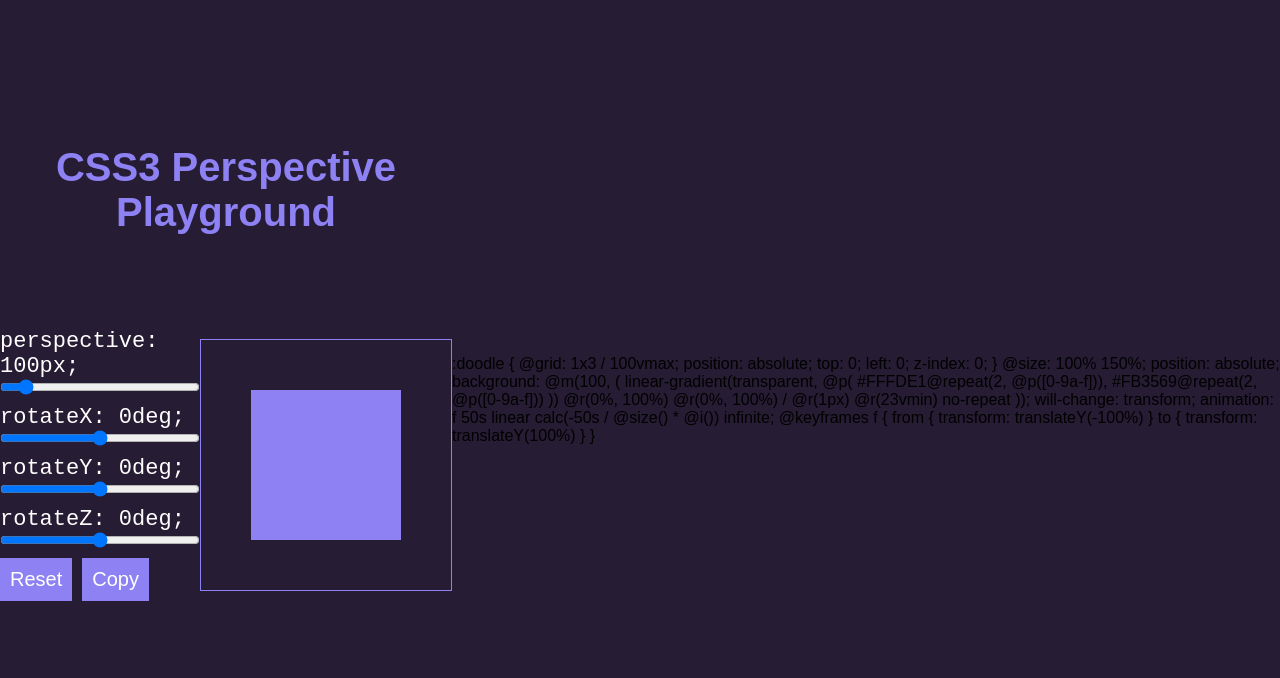
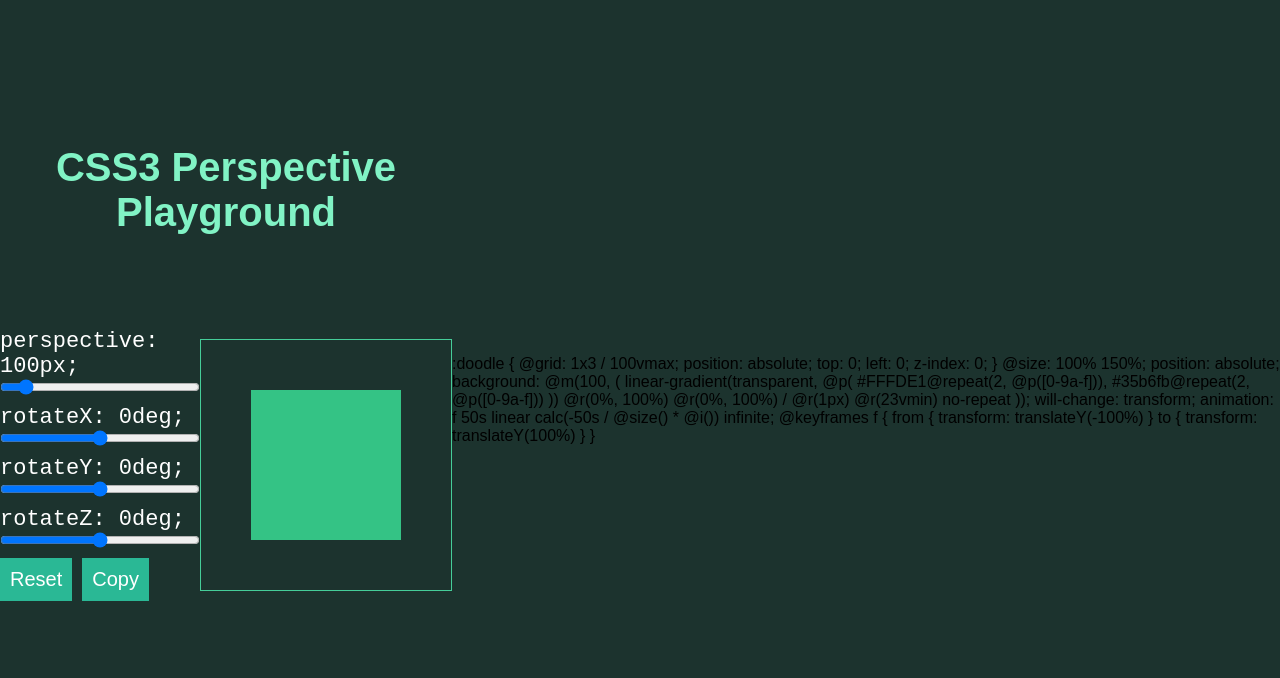
Before and after one commit to Sahil-Shadwal/Perspective-playground-vue, a plain HTML site: page index.html in a window 1280 px wide. Drawn offline with nearby package versions, Linux system fonts and the light colour scheme.

Commit message:
updated color scheme

```diff
--- a/index.html
+++ b/index.html
@@ -51,7 +51,7 @@
     background: @m(100, (
     linear-gradient(transparent, @p(
     #FFFDE1@repeat(2, @p([0-9a-f])),
-    #FB3569@repeat(2, @p([0-9a-f]))
+    #35b6fb@repeat(2, @p([0-9a-f]))
     ))
     @r(0%, 100%) @r(0%, 100%) /
     @r(1px) @r(23vmin)
--- a/main.css
+++ b/main.css
@@ -15,7 +15,7 @@ body {
   font-family: sans-serif;
   height: 100%;
   margin: 0;
-  background: #261c33;
+  background: #1c332e;
   overflow: hidden;
   display: flex;
   align-items: center;
@@ -23,7 +23,7 @@ body {
 }
 
 h2 {
-  color: #8d81f3;
+  color: #81f3c5;
   text-align: center;
   font-size: 40px;
   margin: 20px;
@@ -52,16 +52,16 @@ section.settings {
 }
 .box-container {
   padding: 50px;
-  border: 1px solid #8d81f3;
+  border: 1px solid #45cd99;
 }
 .box {
   width: 150px;
   height: 150px;
-  background: #8d81f3;
+  background: #34c385;
 }
 
 button {
-  background-color: #8d81f3;
+  background-color: #2ab895;
   color: #fff;
   display: inline-block;
   font-size: 20px;
@@ -71,6 +71,9 @@ button {
   margin-right: 10px;
 }
 
+button:hover{
+  filter: brightness(130%);
+}
 label{
   color: #fff;
 }
```
